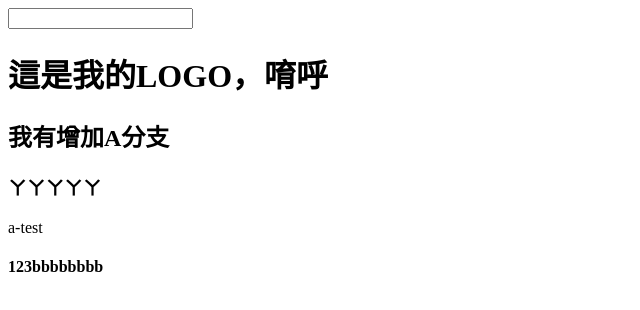
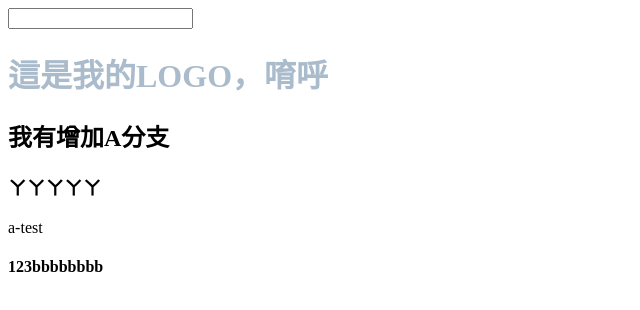
Before and after one commit to a0925809068/CED101-sass, a plain HTML site: page index.html in a window 1280 px wide. Shown: the whole page, without its empty margins (0-640 px from the left). Drawn offline with Linux system fonts and the light colour scheme.

Commit message:
add css h1

```diff
--- a/index.html
+++ b/index.html
@@ -4,6 +4,7 @@
   <meta charset="UTF-8">
   <meta name="viewport" content="width=device-width, initial-scale=1.0">
   <title>Document</title>
+  <link rel="stylesheet" href="./style.css">
 </head>
 <body>
   <input type="text">
--- /dev/null
+++ b/style.css
@@ -0,0 +1,3 @@
+h1{
+    color: #aabbcc;
+}
```
